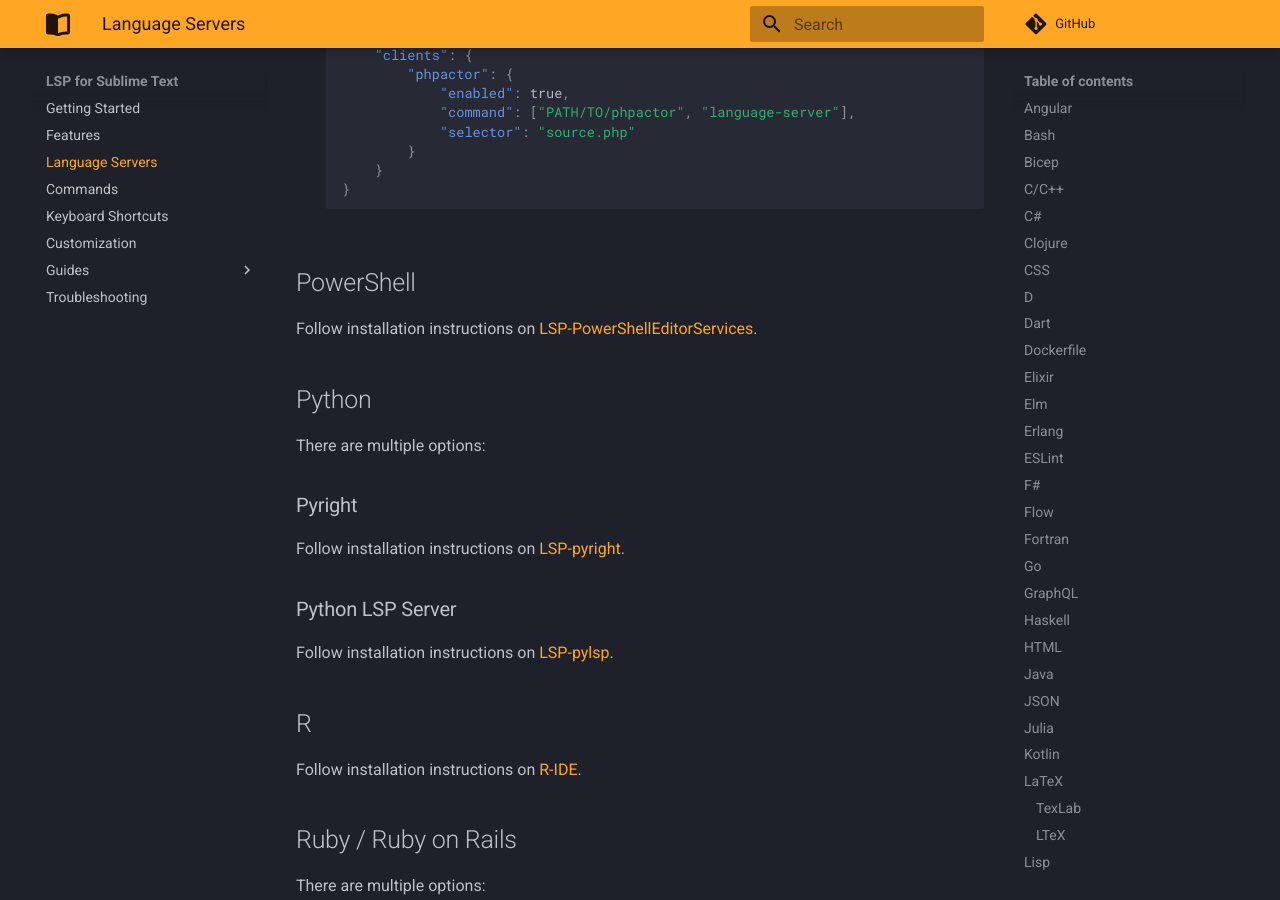
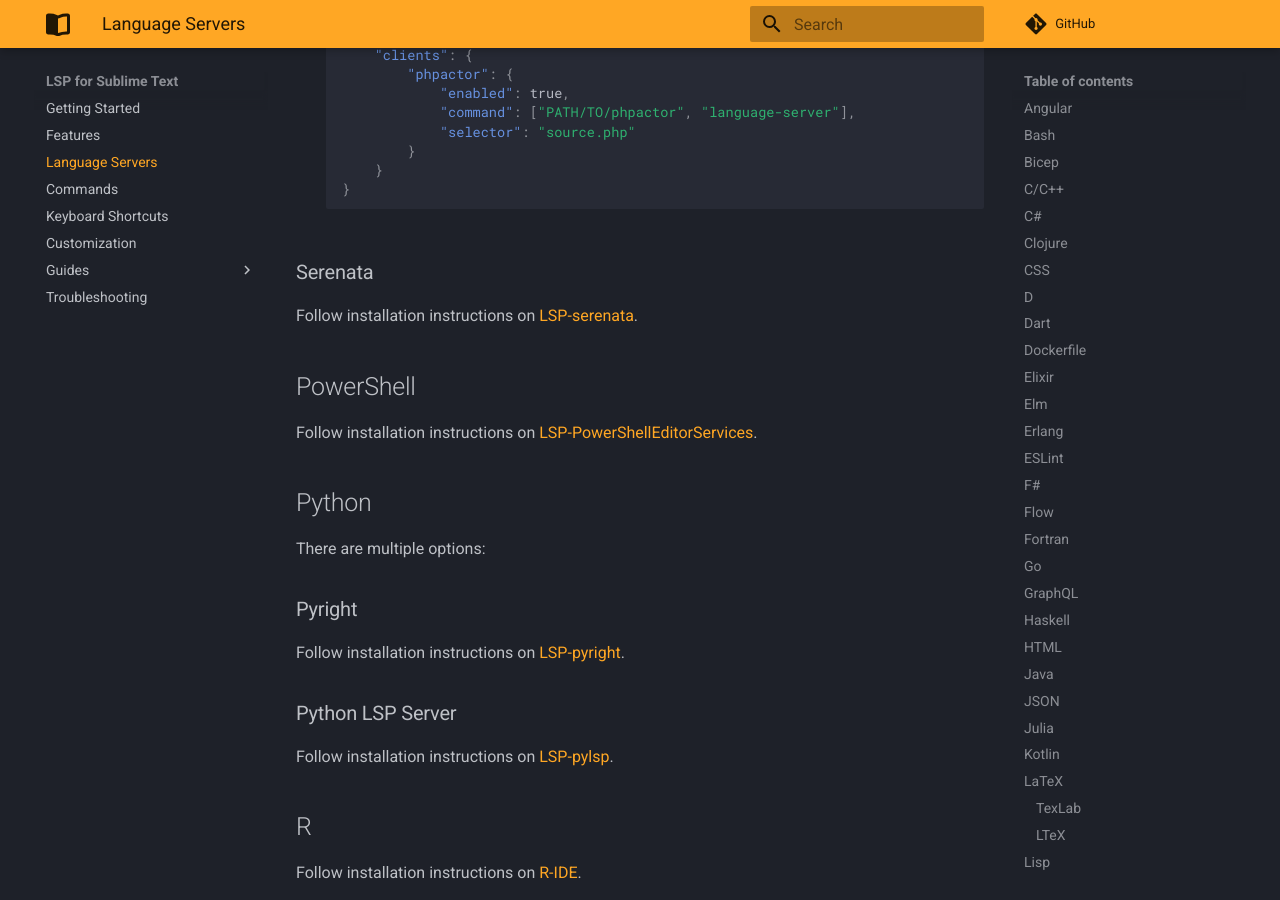
Before and after one commit to sublimelsp/LSP, an MkDocs documentation site: the page built from docs/src/language_servers.md, in a window 1280 px wide and 900 px high, scrolled down 9290 px. Built offline with MkDocs 1.6.1 and Material for MkDocs 9.7.7, drawn with Linux system fonts in a browser that asks for light colours; comment, search, counter and statistics services are not loaded.

Commit message:
document LSP-serenata

````diff
--- a/docs/src/language_servers.md
+++ b/docs/src/language_servers.md
@@ -377,6 +377,10 @@
     }
     ```
 
+### Serenata
+
+Follow installation instructions on [LSP-serenata](https://github.com/sublimelsp/LSP-Serenata).
+
 ## PowerShell
 
 Follow installation instructions on [LSP-PowerShellEditorServices](https://github.com/sublimelsp/LSP-PowerShellEditorServices).
````
